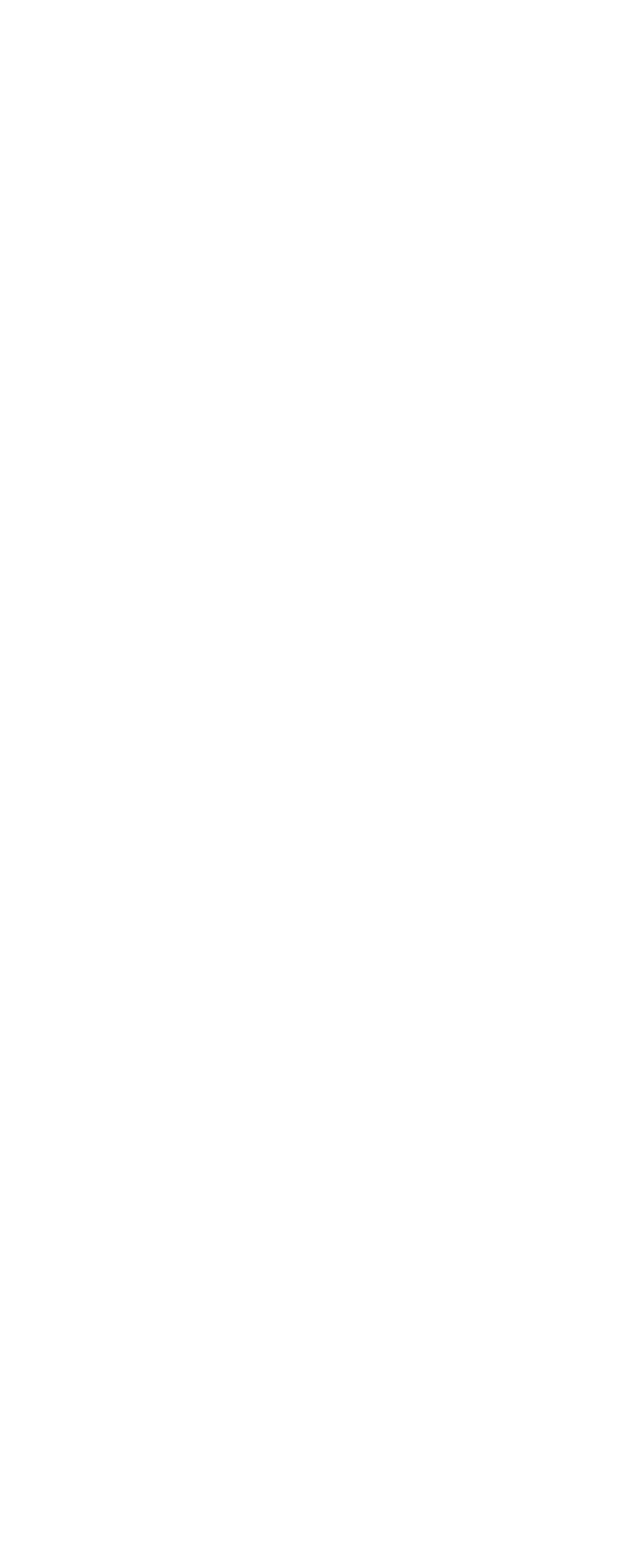
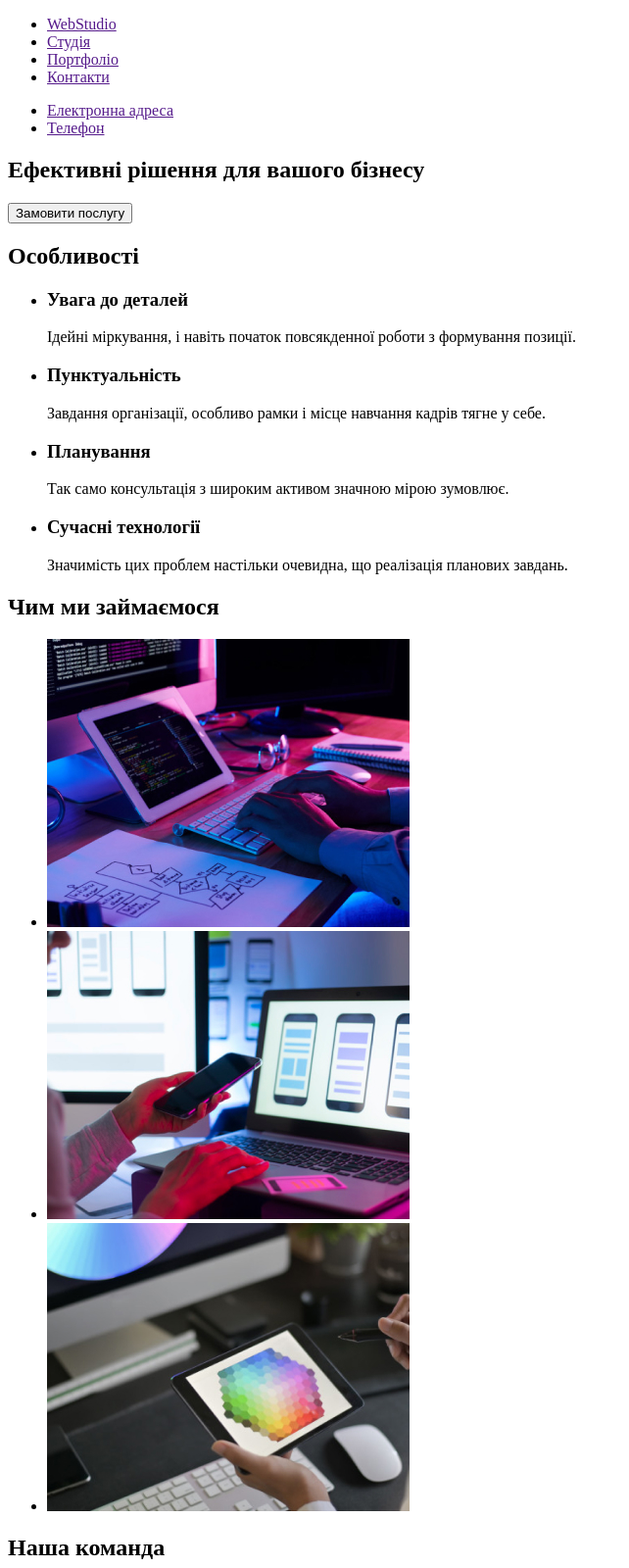
Before and after one commit to Nataliya202/homework-1, a plain HTML site: page index.html in a window 1280 px wide. Shown: the top 1600 px of the page at 98% size, without its empty margins (0-642 px from the left). Before the commit the page ends 800 px from the top, so only its background shows below. Drawn offline with Linux system fonts and the light colour scheme.

Commit message:
update index.html file

```diff
--- a/index.html
+++ b/index.html
@@ -1,12 +1,123 @@
 <!DOCTYPE html>
-<html lang="en">
+<html lang="uk">
     <head>
         <meta charset="UTF-8">
-        <meta http-equiv="X-UA-Compatible" content="IE=edge">
         <meta name="viewport" content="width=device-width, initial-scale=1.0">
         <title>Document</title>
     </head>
     <body>
-        <h1 class="ful"></h1>
+        <!--Шапка сайту-->
+        <header>
+            <nav>
+
+                <ul>
+                    <li><a href="">WebStudio</a></li>
+                    <li><a href="">Студія</a></li>
+                    <li><a href="">Портфоліо</a></li>
+                    <li><a href="">Контакти</a></li>
+                </ul>
+
+                <ul>
+                    <li><a href="">Електронна адреса</a></li>
+                    <li><a href="">Телефон</a></li>
+                </ul>
+
+            </nav>
+        </header>
+
+        <main></main>
+
+        <!--Пропозиції-->
+        <section>
+            <h1>Ефективні рішення для вашого бізнесу</h1>
+            <button type="button"> Замовити послугу</button>
+        </section>
+
+        <!--Особливості-->
+        <section>
+            <h2>Особливості</h2>
+
+            <ul>
+                <li>
+                    <h3>Увага до деталей</h3>
+                    <p>
+                        Ідейні міркування,
+                        і навіть початок повсякденної роботи з формування позиції.
+                    </p>
+                </li>
+                <li>
+                    <h3>Пунктуальність</h3>
+                    <p>Завдання організації, особливо рамки і місце навчання
+                         кадрів тягне у себе.
+                    </p>
+                </li>
+                <li>
+                    <h3>Планування</h3>
+                    <p>
+                        Так само консультація з широким активом значною мірою зумовлює.
+                    </p>
+                </li>
+                <li>
+                    <h3>Сучасні технології</h3>
+                    <p>
+                        Значимість цих проблем настільки очевидна, що реалізація планових завдань.
+                    </p>
+                </li>
+            </ul>
+        </section>
+
+        <!--Чим ми займаємося-->
+        <section>
+            <h2>Чим ми займаємося</h2>
+
+            <ul>
+                <li>
+                    <img src="./images/box1.jpg" alt="Планшет" width="370" height="294">
+                </li>
+                <li>
+                    <img src="./images/box2.jpg" alt="Мобільний телефон" width="370" height="294">
+                </li>
+                <li>
+                    <img src="./images/box3.jpg" alt="Дизайн" width="370" height="294">
+                </li>
+            </ul>
+        </section>
+
+        <!--Члени команди-->
+        <section>
+            <h2>Наша команда</h2>
+
+            <ul>
+                <li>
+                    <img src="./images/img1.jpg" alt="Зображення члена команди" width="270" height="260">
+                    <h3>Ігор Дем'яненко</h3>
+                    <p>Product Designer</p>
+                </li>
+                <li>
+                    <img src="./images/img2.jpg" alt="Зображення члена команди" width="270" height="260">
+                    <h3>Ольга Рєпіна</h3>
+                    <p>Frontend Developer</p>
+                </li>
+                <li>
+                    <img src="./images/img3.jpg" alt="Зображення члена команди" width="270" height="260">
+                    <h3>Микола Тарасов</h3>
+                    <p>Marketing</p>
+                </li>
+                <li>
+                    <img src="./images/img4.jpg" alt="Зображення члена команди" width="270" height="260">
+                    <h3>Михайло Єрмаков</h3>
+                    <p>UI Designer</p>
+                </li>
+            </ul>
+        </section>
+
+        <!--Футер-->
+        <footer>
+            <address>
+                м. Київ, Бульвар Лесі Українки, б.26 <br>
+                info@devstudio.com <br>
+                +38 096 111 11 11
+            </address>
+        </footer>
     </body>
 </html>
```
Also changed, not shown: images/box1.jpg (added), images/box2.jpg (added), images/box3.jpg (added), images/img1.jpg (added), images/img2.jpg (added), images/img3.jpg (added), images/img4.jpg (added).
